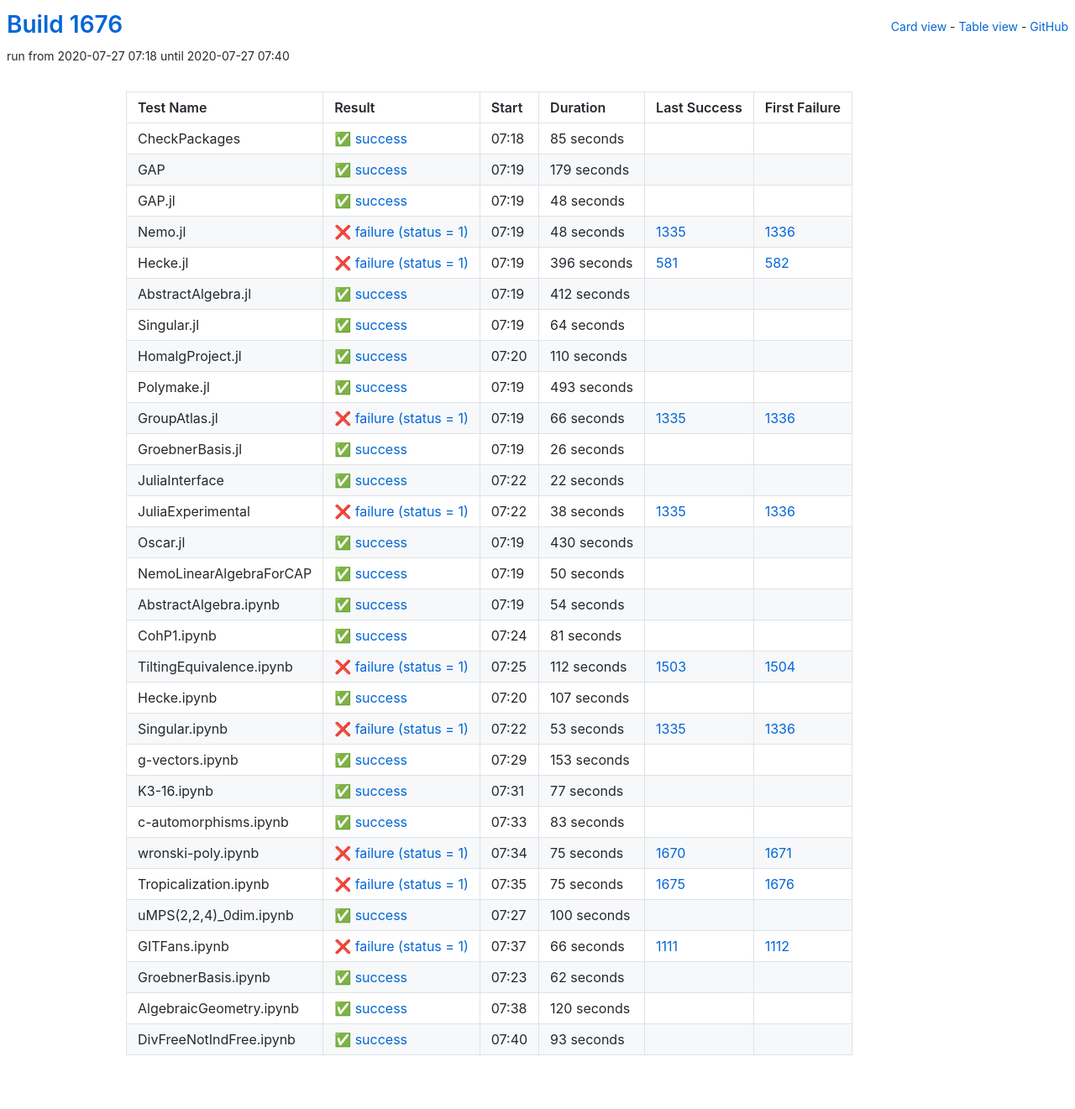
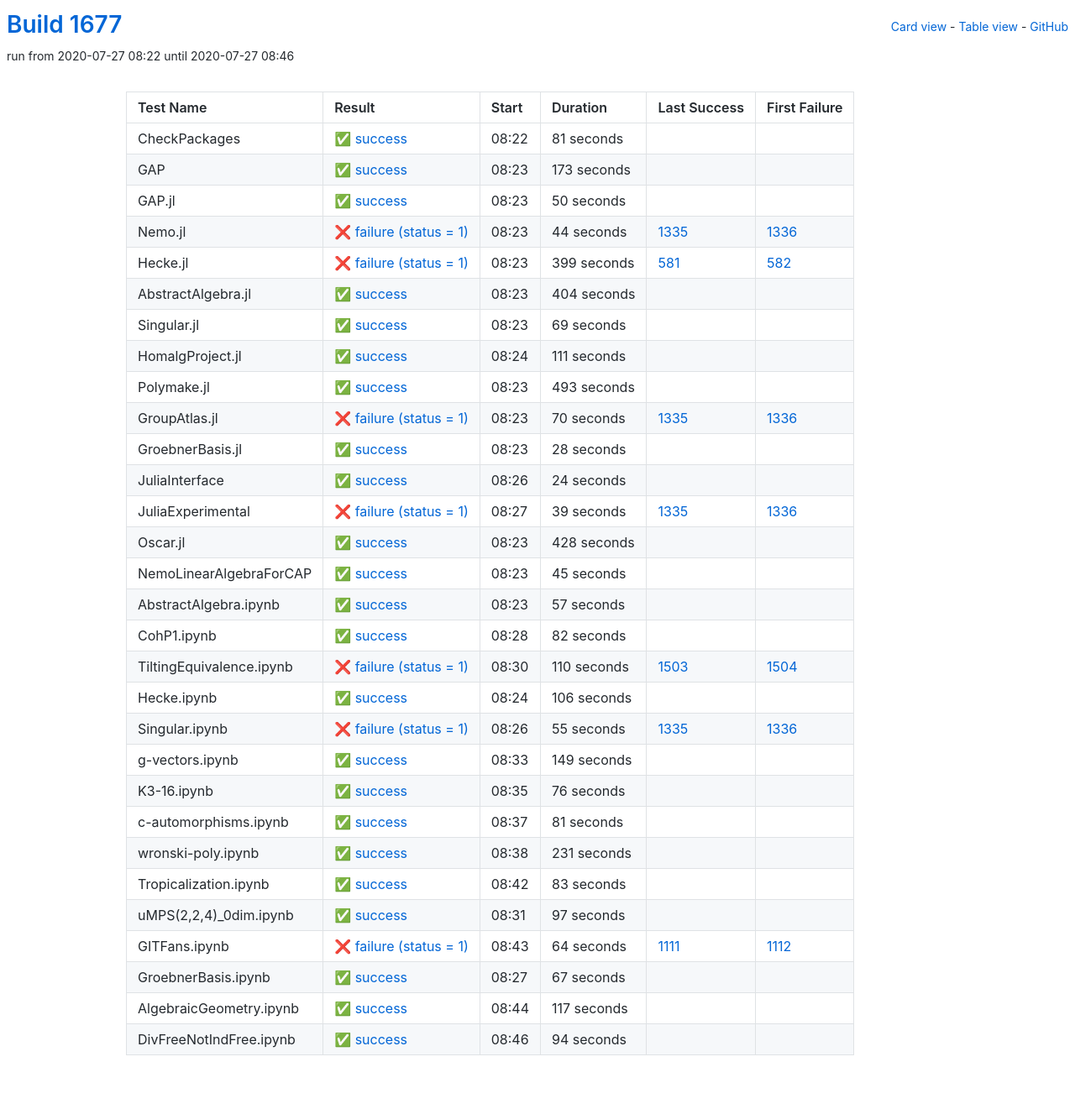
Before and after one commit to oscar-system/oscar-ci-status-1.4, a Jekyll site: the page built from table.html, in a window 1280 px wide. Shown: the whole page at 84% size. Built offline with Jekyll 4.4.1, drawn with Linux system fonts in a browser that asks for light colours.

Commit message:
Build #1677

```diff
--- a/_data/ci.yml
+++ b/_data/ci.yml
@@ -1,6 +1,6 @@
 ---
-build: 1676
-build_url: https://oscarci.mathematik.uni-kl.de/job/oscar-julia-1.4/1676/
+build: 1677
+build_url: https://oscarci.mathematik.uni-kl.de/job/oscar-julia-1.4/1677/
 job: oscar-julia-1.4
 organization: oscar-system
 repo: oscar-ci-status-1.4
@@ -8,104 +8,104 @@ repourl: https://github.com/oscar-system/oscar-ci-status-1.4
 tests:
 - name: CheckPackages
   id: checkpackages
-  log: https://oscarci.mathematik.uni-kl.de/job/oscar-julia-1.4/1676/artifact/logs/build-1676/CheckPackages.log
-  start: 2020-07-27 07:18
+  log: https://oscarci.mathematik.uni-kl.de/job/oscar-julia-1.4/1677/artifact/logs/build-1677/CheckPackages.log
+  start: 2020-07-27 08:22
   success: true
   exitcode: 0
   status: success
-  duration: 85
+  duration: 81
   last_success: false
   last_success_url:
   first_failure: false
   first_failure_url:
 - name: GAP
   id: gap
-  log: https://oscarci.mathematik.uni-kl.de/job/oscar-julia-1.4/1676/artifact/logs/build-1676/GAP.log
-  start: 2020-07-27 07:19
+  log: https://oscarci.mathematik.uni-kl.de/job/oscar-julia-1.4/1677/artifact/logs/build-1677/GAP.log
+  start: 2020-07-27 08:23
   success: true
   exitcode: 0
   status: success
-  duration: 179
+  duration: 173
   last_success: false
   last_success_url:
   first_failure: false
   first_failure_url:
 - name: GAP.jl
   id: gap-jl
-  log: https://oscarci.mathematik.uni-kl.de/job/oscar-julia-1.4/1676/artifact/logs/build-1676/GAP.jl.log
-  start: 2020-07-27 07:19
+  log: https://oscarci.mathematik.uni-kl.de/job/oscar-julia-1.4/1677/artifact/logs/build-1677/GAP.jl.log
+  start: 2020-07-27 08:23
   success: true
   exitcode: 0
   status: success
-  duration: 48
+  duration: 50
   last_success: false
   last_success_url:
   first_failure: false
   first_failure_url:
 - name: Nemo.jl
   id: nemo-jl
-  log: https://oscarci.mathematik.uni-kl.de/job/oscar-julia-1.4/1676/artifact/logs/build-1676/Nemo.jl.log
-  start: 2020-07-27 07:19
+  log: https://oscarci.mathematik.uni-kl.de/job/oscar-julia-1.4/1677/artifact/logs/build-1677/Nemo.jl.log
+  start: 2020-07-27 08:23
   success: false
   exitcode: 1
   status: failure
-  duration: 48
+  duration: 44
   last_success: 1335
   last_success_url: https://oscarci.mathematik.uni-kl.de/job/oscar-julia-1.4/1335/
   first_failure: 1336
   first_failure_url: https://oscarci.mathematik.uni-kl.de/job/oscar-julia-1.4/1336/
 - name: Hecke.jl
   id: hecke-jl
-  log: https://oscarci.mathematik.uni-kl.de/job/oscar-julia-1.4/1676/artifact/logs/build-1676/Hecke.jl.log
-  start: 2020-07-27 07:19
+  log: https://oscarci.mathematik.uni-kl.de/job/oscar-julia-1.4/1677/artifact/logs/build-1677/Hecke.jl.log
+  start: 2020-07-27 08:23
   success: false
   exitcode: 1
   status: failure
-  duration: 396
+  duration: 399
   last_success: 581
   last_success_url: https://oscarci.mathematik.uni-kl.de/job/oscar-julia-1.4/581/
   first_failure: 582
   first_failure_url: https://oscarci.mathematik.uni-kl.de/job/oscar-julia-1.4/582/
 - name: AbstractAlgebra.jl
   id: abstractalgebra-jl
-  log: https://oscarci.mathematik.uni-kl.de/job/oscar-julia-1.4/1676/artifact/logs/build-1676/AbstractAlgebra.jl.log
-  start: 2020-07-27 07:19
+  log: https://oscarci.mathematik.uni-kl.de/job/oscar-julia-1.4/1677/artifact/logs/build-1677/AbstractAlgebra.jl.log
+  start: 2020-07-27 08:23
   success: true
   exitcode: 0
   status: success
-  duration: 412
+  duration: 404
   last_success: false
   last_success_url:
   first_failure: false
   first_failure_url:
 - name: Singular.jl
   id: singular-jl
-  log: https://oscarci.mathematik.uni-kl.de/job/oscar-julia-1.4/1676/artifact/logs/build-1676/Singular.jl.log
-  start: 2020-07-27 07:19
+  log: https://oscarci.mathematik.uni-kl.de/job/oscar-julia-1.4/1677/artifact/logs/build-1677/Singular.jl.log
+  start: 2020-07-27 08:23
   success: true
   exitcode: 0
   status: success
-  duration: 64
+  duration: 69
   last_success: false
   last_success_url:
   first_failure: false
   first_failure_url:
 - name: HomalgProject.jl
   id: homalgproject-jl
-  log: https://oscarci.mathematik.uni-kl.de/job/oscar-julia-1.4/1676/artifact/logs/build-1676/HomalgProject.jl.log
-  start: 2020-07-27 07:20
+  log: https://oscarci.mathematik.uni-kl.de/job/oscar-julia-1.4/1677/artifact/logs/build-1677/HomalgProject.jl.log
+  start: 2020-07-27 08:24
   success: true
   exitcode: 0
   status: success
-  duration: 110
+  duration: 111
   last_success: false
   last_success_url:
   first_failure: false
   first_failure_url:
 - name: Polymake.jl
   id: polymake-jl
-  log: https://oscarci.mathematik.uni-kl.de/job/oscar-julia-1.4/1676/artifact/logs/build-1676/Polymake.jl.log
-  start: 2020-07-27 07:19
+  log: https://oscarci.mathematik.uni-kl.de/job/oscar-julia-1.4/1677/artifact/logs/build-1677/Polymake.jl.log
+  start: 2020-07-27 08:23
   success: true
   exitcode: 0
   status: success
@@ -116,92 +116,164 @@ tests:
   first_failure_url:
 - name: GroupAtlas.jl
   id: groupatlas-jl
-  log: https://oscarci.mathematik.uni-kl.de/job/oscar-julia-1.4/1676/artifact/logs/build-1676/GroupAtlas.jl.log
-  start: 2020-07-27 07:19
+  log: https://oscarci.mathematik.uni-kl.de/job/oscar-julia-1.4/1677/artifact/logs/build-1677/GroupAtlas.jl.log
+  start: 2020-07-27 08:23
   success: false
   exitcode: 1
   status: failure
-  duration: 66
+  duration: 70
   last_success: 1335
   last_success_url: https://oscarci.mathematik.uni-kl.de/job/oscar-julia-1.4/1335/
   first_failure: 1336
   first_failure_url: https://oscarci.mathematik.uni-kl.de/job/oscar-julia-1.4/1336/
 - name: GroebnerBasis.jl
   id: groebnerbasis-jl
-  log: https://oscarci.mathematik.uni-kl.de/job/oscar-julia-1.4/1676/artifact/logs/build-1676/GroebnerBasis.jl.log
-  start: 2020-07-27 07:19
+  log: https://oscarci.mathematik.uni-kl.de/job/oscar-julia-1.4/1677/artifact/logs/build-1677/GroebnerBasis.jl.log
+  start: 2020-07-27 08:23
   success: true
   exitcode: 0
   status: success
-  duration: 26
+  duration: 28
   last_success: false
   last_success_url:
   first_failure: false
   first_failure_url:
 - name: JuliaInterface
   id: juliainterface
-  log: https://oscarci.mathematik.uni-kl.de/job/oscar-julia-1.4/1676/artifact/logs/build-1676/JuliaInterface.log
-  start: 2020-07-27 07:22
+  log: https://oscarci.mathematik.uni-kl.de/job/oscar-julia-1.4/1677/artifact/logs/build-1677/JuliaInterface.log
+  start: 2020-07-27 08:26
   success: true
   exitcode: 0
   status: success
-  duration: 22
+  duration: 24
   last_success: false
   last_success_url:
   first_failure: false
   first_failure_url:
 - name: JuliaExperimental
   id: juliaexperimental
-  log: https://oscarci.mathematik.uni-kl.de/job/oscar-julia-1.4/1676/artifact/logs/build-1676/JuliaExperimental.log
-  start: 2020-07-27 07:22
+  log: https://oscarci.mathematik.uni-kl.de/job/oscar-julia-1.4/1677/artifact/logs/build-1677/JuliaExperimental.log
+  start: 2020-07-27 08:27
   success: false
   exitcode: 1
   status: failure
-  duration: 38
+  duration: 39
   last_success: 1335
   last_success_url: https://oscarci.mathematik.uni-kl.de/job/oscar-julia-1.4/1335/
   first_failure: 1336
   first_failure_url: https://oscarci.mathematik.uni-kl.de/job/oscar-julia-1.4/1336/
 - name: Oscar.jl
   id: oscar-jl
-  log: https://oscarci.mathematik.uni-kl.de/job/oscar-julia-1.4/1676/artifact/logs/build-1676/Oscar.jl.log
-  start: 2020-07-27 07:19
+  log: https://oscarci.mathematik.uni-kl.de/job/oscar-julia-1.4/1677/artifact/logs/build-1677/Oscar.jl.log
+  start: 2020-07-27 08:23
   success: true
   exitcode: 0
   status: success
-  duration: 430
+  duration: 428
   last_success: false
   last_success_url:
   first_failure: false
   first_failure_url:
 - name: NemoLinearAlgebraForCAP
   id: nemolinearalgebraforcap
-  log: https://oscarci.mathematik.uni-kl.de/job/oscar-julia-1.4/1676/artifact/logs/build-1676/NemoLinearAlgebraForCAP.log
-  start: 2020-07-27 07:19
+  log: https://oscarci.mathematik.uni-kl.de/job/oscar-julia-1.4/1677/artifact/logs/build-1677/NemoLinearAlgebraForCAP.log
+  start: 2020-07-27 08:23
   success: true
   exitcode: 0
   status: success
-  duration: 50
+  duration: 45
   last_success: false
   last_success_url:
   first_failure: false
   first_failure_url:
 - name: AbstractAlgebra.ipynb
   id: abstractalgebra-ipynb
-  log: https://oscarci.mathematik.uni-kl.de/job/oscar-julia-1.4/1676/artifact/logs/build-1676/AbstractAlgebra.ipynb.log
-  start: 2020-07-27 07:19
+  log: https://oscarci.mathematik.uni-kl.de/job/oscar-julia-1.4/1677/artifact/logs/build-1677/AbstractAlgebra.ipynb.log
+  start: 2020-07-27 08:23
   success: true
   exitcode: 0
   status: success
-  duration: 54
+  duration: 57
   last_success: false
   last_success_url:
   first_failure: false
   first_failure_url:
 - name: CohP1.ipynb
   id: cohp1-ipynb
-  log: https://oscarci.mathematik.uni-kl.de/job/oscar-julia-1.4/1676/artifact/logs/build-1676/CohP1.ipynb.log
-  start: 2020-07-27 07:24
+  log: https://oscarci.mathematik.uni-kl.de/job/oscar-julia-1.4/1677/artifact/logs/build-1677/CohP1.ipynb.log
+  start: 2020-07-27 08:28
+  success: true
+  exitcode: 0
+  status: success
+  duration: 82
+  last_success: false
+  last_success_url:
+  first_failure: false
+  first_failure_url:
+- name: TiltingEquivalence.ipynb
+  id: tiltingequivalence-ipynb
+  log: https://oscarci.mathematik.uni-kl.de/job/oscar-julia-1.4/1677/artifact/logs/build-1677/TiltingEquivalence.ipynb.log
+  start: 2020-07-27 08:30
+  success: false
+  exitcode: 1
+  status: failure
+  duration: 110
+  last_success: 1503
+  last_success_url: https://oscarci.mathematik.uni-kl.de/job/oscar-julia-1.4/1503/
+  first_failure: 1504
+  first_failure_url: https://oscarci.mathematik.uni-kl.de/job/oscar-julia-1.4/1504/
+- name: Hecke.ipynb
+  id: hecke-ipynb
+  log: https://oscarci.mathematik.uni-kl.de/job/oscar-julia-1.4/1677/artifact/logs/build-1677/Hecke.ipynb.log
+  start: 2020-07-27 08:24
+  success: true
+  exitcode: 0
+  status: success
+  duration: 106
+  last_success: false
+  last_success_url:
+  first_failure: false
+  first_failure_url:
+- name: Singular.ipynb
+  id: singular-ipynb
+  log: https://oscarci.mathematik.uni-kl.de/job/oscar-julia-1.4/1677/artifact/logs/build-1677/Singular.ipynb.log
+  start: 2020-07-27 08:26
+  success: false
+  exitcode: 1
+  status: failure
+  duration: 55
+  last_success: 1335
+  last_success_url: https://oscarci.mathematik.uni-kl.de/job/oscar-julia-1.4/1335/
+  first_failure: 1336
+  first_failure_url: https://oscarci.mathematik.uni-kl.de/job/oscar-julia-1.4/1336/
+- name: g-vectors.ipynb
+  id: g-vectors-ipynb
+  log: https://oscarci.mathematik.uni-kl.de/job/oscar-julia-1.4/1677/artifact/logs/build-1677/g-vectors.ipynb.log
+  start: 2020-07-27 08:33
+  success: true
+  exitcode: 0
+  status: success
+  duration: 149
+  last_success: false
+  last_success_url:
+  first_failure: false
+  first_failure_url:
+- name: K3-16.ipynb
+  id: k3-16-ipynb
+  log: https://oscarci.mathematik.uni-kl.de/job/oscar-julia-1.4/1677/artifact/logs/build-1677/K3-16.ipynb.log
+  start: 2020-07-27 08:35
+  success: true
+  exitcode: 0
+  status: success
+  duration: 76
+  last_success: false
+  last_success_url:
+  first_failure: false
+  first_failure_url:
+- name: c-automorphisms.ipynb
+  id: c-automorphisms-ipynb
+  log: https://oscarci.mathematik.uni-kl.de/job/oscar-julia-1.4/1677/artifact/logs/build-1677/c-automorphisms.ipynb.log
+  start: 2020-07-27 08:37
   success: true
   exitcode: 0
   status: success
@@ -210,70 +282,22 @@ tests:
   last_success_url:
   first_failure: false
   first_failure_url:
-- name: TiltingEquivalence.ipynb
-  id: tiltingequivalence-ipynb
-  log: https://oscarci.mathematik.uni-kl.de/job/oscar-julia-1.4/1676/artifact/logs/build-1676/TiltingEquivalence.ipynb.log
-  start: 2020-07-27 07:25
-  success: false
-  exitcode: 1
-  status: failure
-  duration: 112
-  last_success: 1503
-  last_success_url: https://oscarci.mathematik.uni-kl.de/job/oscar-julia-1.4/1503/
-  first_failure: 1504
-  first_failure_url: https://oscarci.mathematik.uni-kl.de/job/oscar-julia-1.4/1504/
-- name: Hecke.ipynb
-  id: hecke-ipynb
-  log: https://oscarci.mathematik.uni-kl.de/job/oscar-julia-1.4/1676/artifact/logs/build-1676/Hecke.ipynb.log
-  start: 2020-07-27 07:20
+- name: wronski-poly.ipynb
+  id: wronski-poly-ipynb
+  log: https://oscarci.mathematik.uni-kl.de/job/oscar-julia-1.4/1677/artifact/logs/build-1677/wronski-poly.ipynb.log
+  start: 2020-07-27 08:38
   success: true
   exitcode: 0
   status: success
-  duration: 107
+  duration: 231
   last_success: false
   last_success_url:
   first_failure: false
   first_failure_url:
-- name: Singular.ipynb
-  id: singular-ipynb
-  log: https://oscarci.mathematik.uni-kl.de/job/oscar-julia-1.4/1676/artifact/logs/build-1676/Singular.ipynb.log
-  start: 2020-07-27 07:22
-  success: false
-  exitcode: 1
-  status: failure
-  duration: 53
-  last_success: 1335
-  last_success_url: https://oscarci.mathematik.uni-kl.de/job/oscar-julia-1.4/1335/
-  first_failure: 1336
-  first_failure_url: https://oscarci.mathematik.uni-kl.de/job/oscar-julia-1.4/1336/
-- name: g-vectors.ipynb
-  id: g-vectors-ipynb
-  log: https://oscarci.mathematik.uni-kl.de/job/oscar-julia-1.4/1676/artifact/logs/build-1676/g-vectors.ipynb.log
-  start: 2020-07-27 07:29
-  success: true
-  exitcode: 0
-  status: success
-  duration: 153
-  last_success: false
-  last_success_url:
-  first_failure: false
-  first_failure_url:
-- name: K3-16.ipynb
-  id: k3-16-ipynb
-  log: https://oscarci.mathematik.uni-kl.de/job/oscar-julia-1.4/1676/artifact/logs/build-1676/K3-16.ipynb.log
-  start: 2020-07-27 07:31
-  success: true
-  exitcode: 0
-  status: success
-  duration: 77
-  last_success: false
-  last_success_url:
-  first_failure: false
-  first_failure_url:
-- name: c-automorphisms.ipynb
-  id: c-automorphisms-ipynb
-  log: https://oscarci.mathematik.uni-kl.de/job/oscar-julia-1.4/1676/artifact/logs/build-1676/c-automorphisms.ipynb.log
-  start: 2020-07-27 07:33
+- name: Tropicalization.ipynb
+  id: tropicalization-ipynb
+  log: https://oscarci.mathematik.uni-kl.de/job/oscar-julia-1.4/1677/artifact/logs/build-1677/Tropicalization.ipynb.log
+  start: 2020-07-27 08:42
   success: true
   exitcode: 0
   status: success
@@ -282,86 +306,62 @@ tests:
   last_success_url:
   first_failure: false
   first_failure_url:
-- name: wronski-poly.ipynb
-  id: wronski-poly-ipynb
-  log: https://oscarci.mathematik.uni-kl.de/job/oscar-julia-1.4/1676/artifact/logs/build-1676/wronski-poly.ipynb.log
-  start: 2020-07-27 07:34
-  success: false
-  exitcode: 1
-  status: failure
-  duration: 75
-  last_success: 1670
-  last_success_url: https://oscarci.mathematik.uni-kl.de/job/oscar-julia-1.4/1670/
-  first_failure: 1671
-  first_failure_url: https://oscarci.mathematik.uni-kl.de/job/oscar-julia-1.4/1671/
-- name: Tropicalization.ipynb
-  id: tropicalization-ipynb
-  log: https://oscarci.mathematik.uni-kl.de/job/oscar-julia-1.4/1676/artifact/logs/build-1676/Tropicalization.ipynb.log
-  start: 2020-07-27 07:35
-  success: false
-  exitcode: 1
-  status: failure
-  duration: 75
-  last_success: 1675
-  last_success_url: https://oscarci.mathematik.uni-kl.de/job/oscar-julia-1.4/1675/
-  first_failure: 1676
-  first_failure_url: https://oscarci.mathematik.uni-kl.de/job/oscar-julia-1.4/1676/
 - name: uMPS(2,2,4)_0dim.ipynb
   id: umps-2-2-4-0dim-ipynb
-  log: https://oscarci.mathematik.uni-kl.de/job/oscar-julia-1.4/1676/artifact/logs/build-1676/uMPS-2-2-4-_0dim.ipynb.log
-  start: 2020-07-27 07:27
+  log: https://oscarci.mathematik.uni-kl.de/job/oscar-julia-1.4/1677/artifact/logs/build-1677/uMPS-2-2-4-_0dim.ipynb.log
+  start: 2020-07-27 08:31
   success: true
   exitcode: 0
   status: success
-  duration: 100
+  duration: 97
   last_success: false
   last_success_url:
   first_failure: false
   first_failure_url:
 - name: GITFans.ipynb
   id: gitfans-ipynb
-  log: https://oscarci.mathematik.uni-kl.de/job/oscar-julia-1.4/1676/artifact/logs/build-1676/GITFans.ipynb.log
-  start: 2020-07-27 07:37
+  log: https://oscarci.mathematik.uni-kl.de/job/oscar-julia-1.4/1677/artifact/logs/build-1677/GITFans.ipynb.log
+  start: 2020-07-27 08:43
   success: false
   exitcode: 1
   status: failure
-  duration: 66
+  duration: 64
   last_success: 1111
   last_success_url: https://oscarci.mathematik.uni-kl.de/job/oscar-julia-1.4/1111/
   first_failure: 1112
   first_failure_url: https://oscarci.mathematik.uni-kl.de/job/oscar-julia-1.4/1112/
 - name: GroebnerBasis.ipynb
   id: groebnerbasis-ipynb
-  log: https://oscarci.mathematik.uni-kl.de/job/oscar-julia-1.4/1676/artifact/logs/build-1676/GroebnerBasis.ipynb.log
-  start: 2020-07-27 07:23
+  log: https://oscarci.mathematik.uni-kl.de/job/oscar-julia-1.4/1677/artifact/logs/build-1677/GroebnerBasis.ipynb.log
+  start: 2020-07-27 08:27
   success: true
   exitcode: 0
   status: success
-  duration: 62
+  duration: 67
   last_success: false
   last_success_url:
   first_failure: false
   first_failure_url:
 - name: AlgebraicGeometry.ipynb
   id: algebraicgeometry-ipynb
-  log: https://oscarci.mathematik.uni-kl.de/job/oscar-julia-1.4/1676/artifact/logs/build-1676/AlgebraicGeometry.ipynb.log
-  start: 2020-07-27 07:38
+  log: https://oscarci.mathematik.uni-kl.de/job/oscar-julia-1.4/1677/artifact/logs/build-1677/AlgebraicGeometry.ipynb.log
+  start: 2020-07-27 08:44
   success: true
   exitcode: 0
   status: success
-  duration: 120
+  duration: 117
   last_success: false
   last_success_url:
   first_failure: false
   first_failure_url:
 - name: DivFreeNotIndFree.ipynb
   id: divfreenotindfree-ipynb
-  log: https://oscarci.mathematik.uni-kl.de/job/oscar-julia-1.4/1676/artifact/logs/build-1676/DivFreeNotIndFree.ipynb.log
-  start: 2020-07-27 07:40
+  log: https://oscarci.mathematik.uni-kl.de/job/oscar-julia-1.4/1677/artifact/logs/build-1677/DivFreeNotIndFree.ipynb.log
+  start: 2020-07-27 08:46
   success: true
   exitcode: 0
   status: success
-  duration: 93
+  duration: 94
   last_success: false
   last_success_url:
   first_failure: false
```
Also changed, not shown: README.md.
